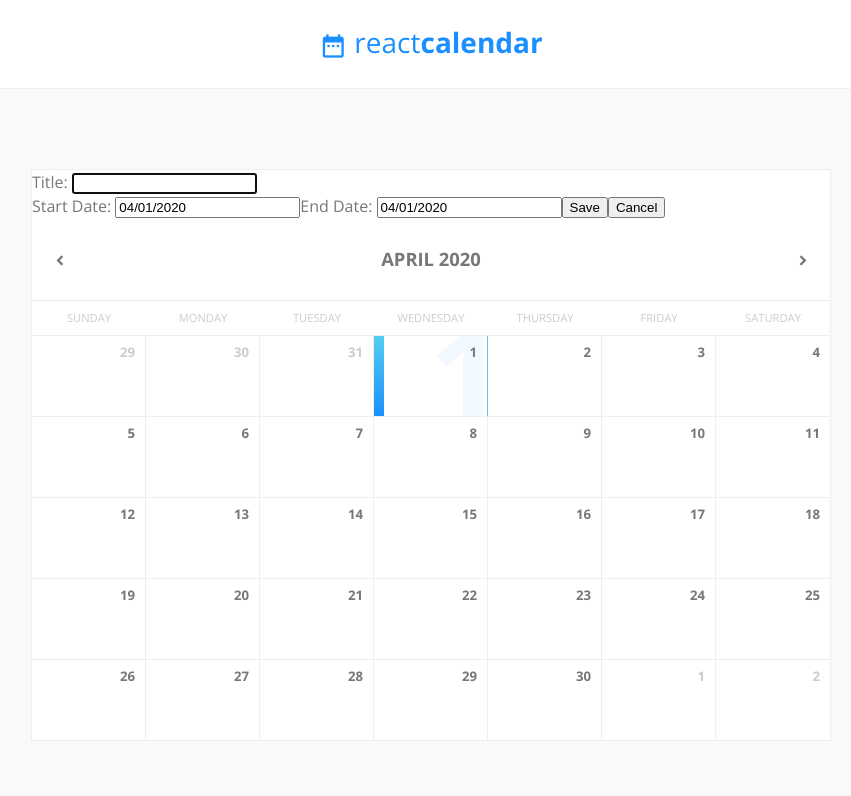
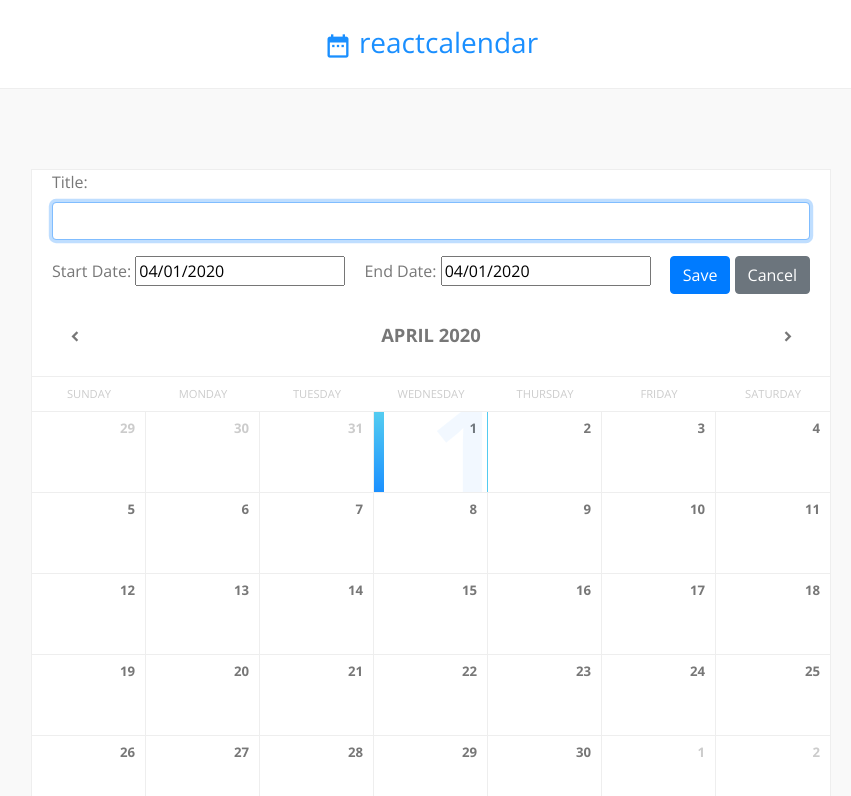
Before and after one commit to SpeedCal/app, a React (Create React App) app: page / in a window 1280 px wide. Both pictures are taken after a click on the icon 605 px from the left and 300 px from the top of the page. Shown: the top 796 px of the page, without its empty margins (209-1060 px from the left). Built offline with nearby package versions, Linux system fonts and the light colour scheme.

Commit message:
added color to the warning and styled the form. colorized the buttons as well.

```diff
--- a/src/App.css
+++ b/src/App.css
@@ -222,3 +222,14 @@ main {
 .add-event-button:hover {
   opacity: 100%;
 }
+
+.event-form-container {
+  width: 95%;
+  margin-left: auto;
+  margin-right: auto;
+}
+
+.dates-buttons {
+  display: flex;
+  justify-content: space-between;
+}
--- a/src/App.js
+++ b/src/App.js
@@ -6,7 +6,7 @@ import {
   Route,
   //Link
 } from "react-router-dom";
-
+import 'bootstrap/dist/css/bootstrap.min.css';
 import Calendar from "components/Calendar";
 //import Image from "components/Image";
 import "./App.css";
--- a/src/components/Form.jsx
+++ b/src/components/Form.jsx
@@ -22,30 +22,21 @@ export default function Form(props) {
     console.log(newEvent)
 
     if (startDate > endDate) {
-      console.log('start date greater than endDate')
-      console.log('dateError: ', dateError)
       setDateError(true);
-
     } else {
-      console.log('start date equal endDate')
       setDateError(false);
       closeForm(newEvent);
     }
-    console.log('dateError: ', dateError)
+  }
 
-  }
   const cancelEvent = () => {
     console.log('cancel')
-    console.log('dateError: ', dateError)
-
     setDateError(false);
-    console.log('dateError: ', dateError)
-
     closeForm();
   }
 
   return (
-    <div>
+    <div className="event-form-container">
       <div className="form-element">
         <form >
           <FormGroup controlId='title' bsSize='large'>
@@ -58,14 +49,17 @@ export default function Form(props) {
               onChange={e => setTitle(e.target.value)}
             />
           </FormGroup>
-          <ControlLabel>Start Date: </ControlLabel><DatePicker selected={startDate} onChange={date => setStartDate(date)} />
-          <ControlLabel>End Date: </ControlLabel><DatePicker selected={endDate} onChange={date => setEndDate(date)} />
-          <Button onClick={saveEvent} color="primary">Save</Button>
-          <Button onClick={cancelEvent} color="secondary">Cancel</Button>
+          <div className="dates-buttons">
+            <div><ControlLabel>Start Date:</ControlLabel>{' '}<DatePicker selected={startDate} onChange={date => setStartDate(date)} /></div>
+            <div><ControlLabel>End Date:</ControlLabel>{' '}<DatePicker selected={endDate} onChange={date => setEndDate(date)} />{' '}</div>
+            <div>
+              <Button onClick={saveEvent} variant="primary" className="btn-primary">Save</Button>{' '}
+              <Button onClick={cancelEvent} variant="secondary" className="btn-secondary">Cancel</Button>
+            </div>
+          </div>
         </form>
       </div>
-      {dateError ? <Alert color="danger">Start date must be equal to or before the end date.</Alert> : null}
+      {dateError ? <Alert className="alert-danger">Start date must be equal to or before the end date.</Alert> : null}
     </div>
   )
-
 }
```
